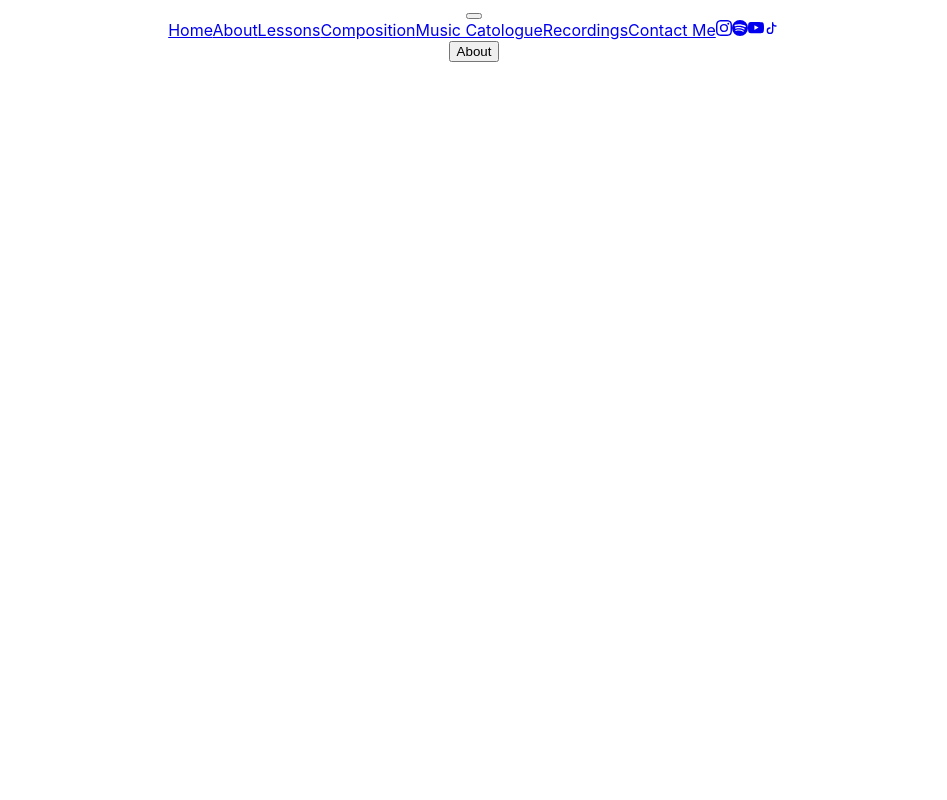
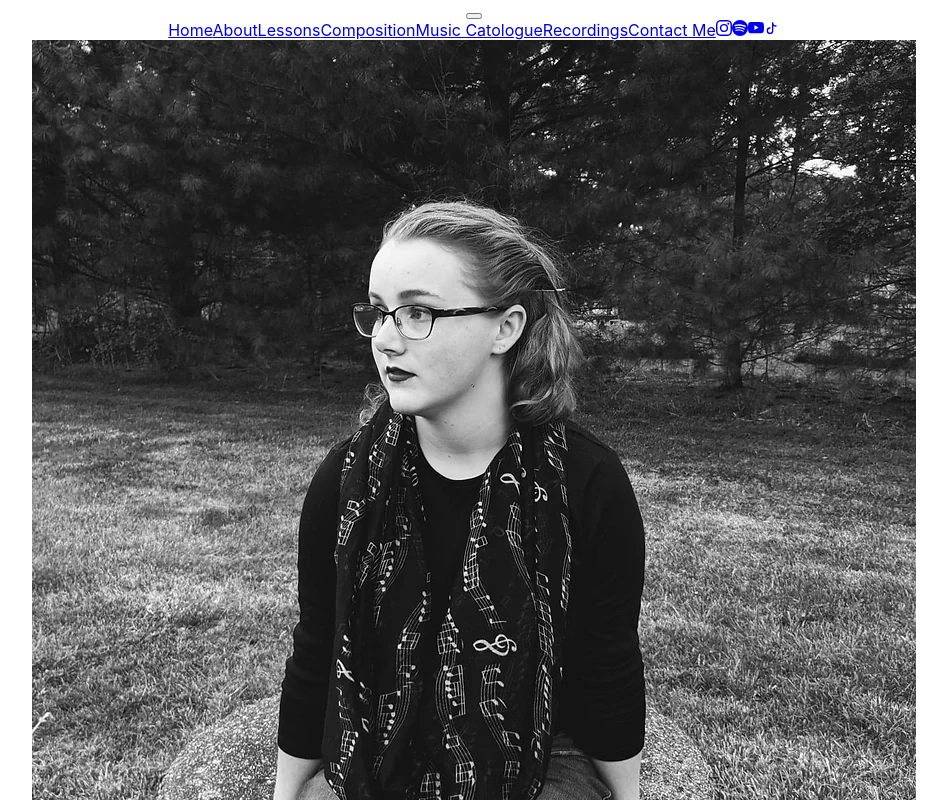
Before and after one commit to mander-pander/Claire-E, a React (Create React App) app in the folder claire/: page / in a window 1280 px wide. Both pictures are taken after a click on the button "About". Shown: the top 800 px of the page, without its empty margins (166-1113 px from the left). Built offline with nearby package versions, Linux system fonts and the light colour scheme.

Commit message:
about page content, layout

```diff
--- a/claire/src/CSS/About.module.css
+++ b/claire/src/CSS/About.module.css
@@ -1,4 +1,6 @@
 .page {
-    margin: 5%;
+}
 
+.banner {
+    max-width: 100vw;
 }
--- a/claire/src/Components/About.js
+++ b/claire/src/Components/About.js
@@ -1,21 +1,22 @@
-import {useState} from 'react';
+import styles from '../CSS/About.module.css';
+import claire from '../CSS/94245871_853002478499614_407991437506904.webp';
+import Container from 'react-bootstrap/Container';
 
 const About = () => {
-    const [isShown, setIsShown] = useState(false);
-
-    function handleClick() {
-        setIsShown(current => !current);
-    };
-
 
   return (
-    <div>
-        <button onClick={handleClick}>About</button>
-        {isShown && (
-            <div>
-                <h1>About</h1>
-            </div>
-        )}
+    <div className={styles.page}>
+        <img className={styles.banner} src={claire} alt="Claire Eckstein, black and white"/>
+        <Container>
+          <h1>About Me</h1>
+            <p>
+              Claire Eckstein (b. 1999) is an Indiana-based composer and educator who writes both acoustic and electronic music. She knew from a young age that she loved music, and began music theory and composition classes at the age of fourteen. After achieving the John Philip Sousa Band Award for her accomplishments in highschool, Eckstein moved on to complete her Bachelor of Arts in Humanities - Music with Honors at Indiana University East. Achieving either the Dean’s List or the Chancellor’s List distinction every semester of her college education, Eckstein was one of the top graduating students in her program. After she graduated, Eckstein began sharing her knowledge with aspiring musicians.
+            </p>
+
+            <p>
+              Eckstein’s composition instructors include Chad Powers, Jason Jedlicka, and Nathan Froebe. Additional music instructors include Jessica Raposo, Peter Douglas and Danielle Cozart Steele. A large number of Eckstein’s works have been performed live regionally.
+            </p>
+          </Container>
     </div>
   )
 }
```
